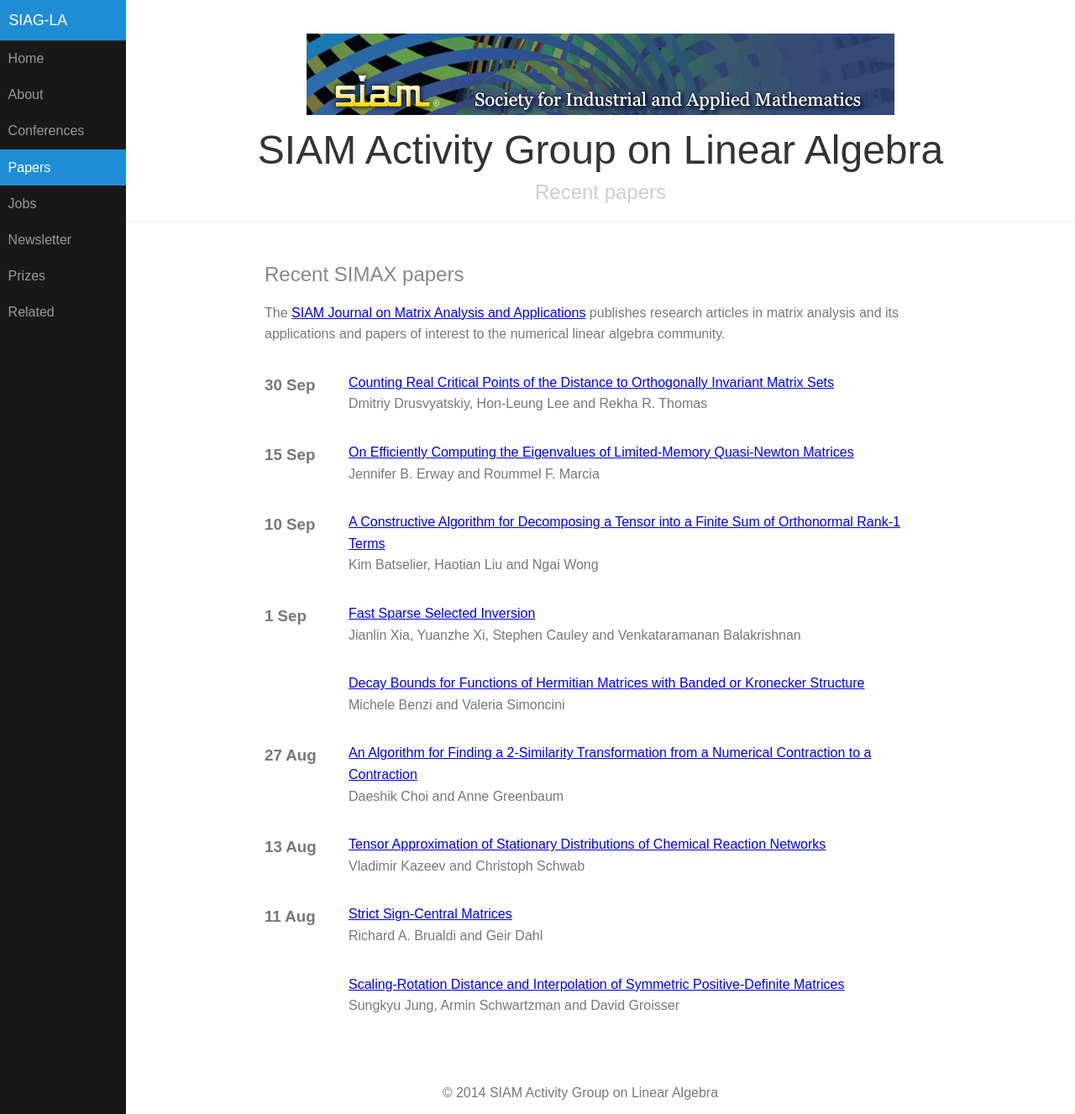
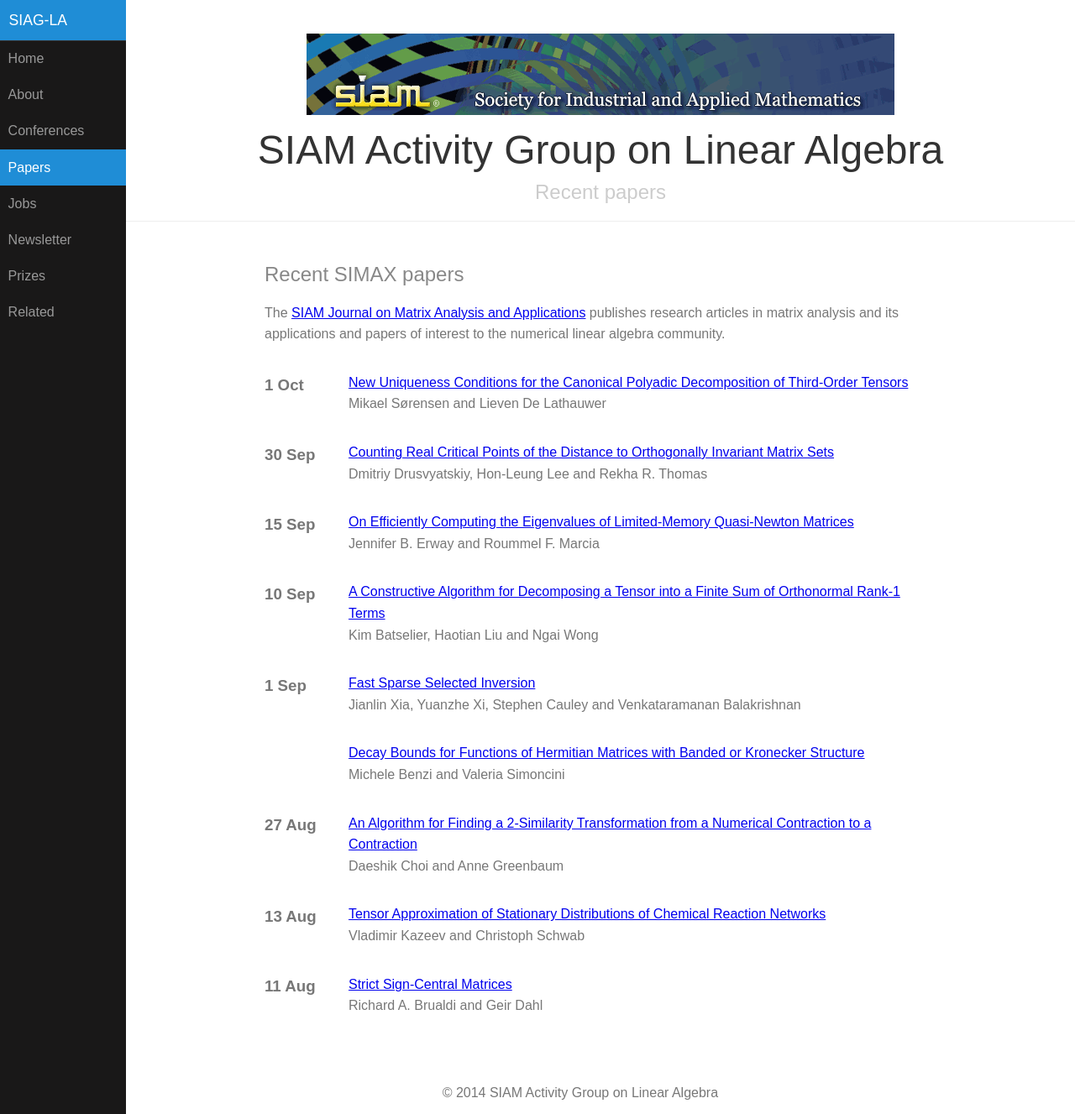
Before and after one commit to dbindel/siagla, a Jekyll site: the page built from simax.html, in a window 1280 px wide and 1327 px high. Shown: the whole window at 84% size. Built offline with Jekyll 4.4.1, drawn with Linux system fonts in a browser that asks for light colours.

Commit message:
Automated updates to simax.yml

```diff
--- a/_data/simax.yml
+++ b/_data/simax.yml
@@ -1195,3 +1195,12 @@
   title: Counting Real Critical Points of the Distance to Orthogonally Invariant Matrix
     Sets
   volume: '36'
+- authors: Mikael S&#248;rensen and Lieven De Lathauwer
+  date: '2015-10-01T07:00:00Z'
+  doi: doi:10.1137/140964813
+  link: http://epubs.siam.org/doi/abs/10.1137/140964813?ai=s7&mi=3ezuvv&af=R
+  pp_end: '1403'
+  pp_start: '1381'
+  title: New Uniqueness Conditions for the Canonical Polyadic Decomposition of Third-Order
+    Tensors
+  volume: '36'
```
